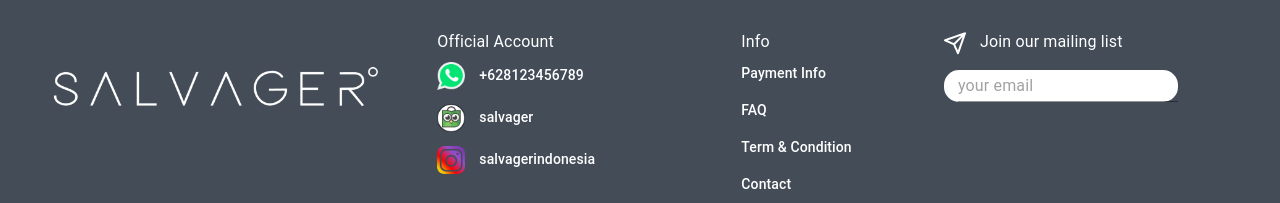
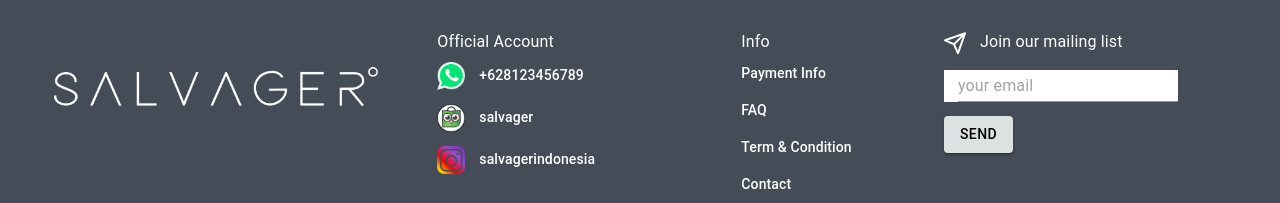
Before and after one commit to BaariqAzhar/salvager, a React (Create React App) app: page /diary in a window 1280 px wide. Shown: the part 204-407 px from the top of the page. Built offline with nearby package versions, Linux system fonts and the light colour scheme; no server answers.

Commit message:
change mailing form in footer

```diff
--- a/src/views/home/FooterSection.js
+++ b/src/views/home/FooterSection.js
@@ -94,13 +94,16 @@ export default function FooterSection() {
                 </Grid>
                 <Grid item xs={12} sm={3}>
                     <div>
-                        <img src={letterIcon} className={classes.letterIcon}/>
+                        <img src={letterIcon} className={classes.letterIcon} />
                         <Typography display="inline" variant="subtitle1" gutterBottom className={classes.text}>
                             Join our mailing list
                         </Typography>
                     </div>
                     <form >
                         <TextField className={classes.letter} placeholder="your email" />
+                        <br/>
+                        <Button className={classes.button} variant="contained">
+                            Send </Button>
                     </form>
                 </Grid>
             </Grid>
@@ -133,10 +136,15 @@ const useStyles = makeStyles(theme => ({
     letter: {
         backgroundColor: 'white',
         paddingLeft: '1em',
-        borderRadius: '15px',
+        // borderRadius: '15px',
         marginTop: '1em'
     },
     letterIcon: {
         marginRight: '1em'
-    }
+    },
+    button: {
+        backgroundColor: '#DCE2E2 ',
+        color: 'black',
+        marginTop: '1em',
+    },
 }));
```
